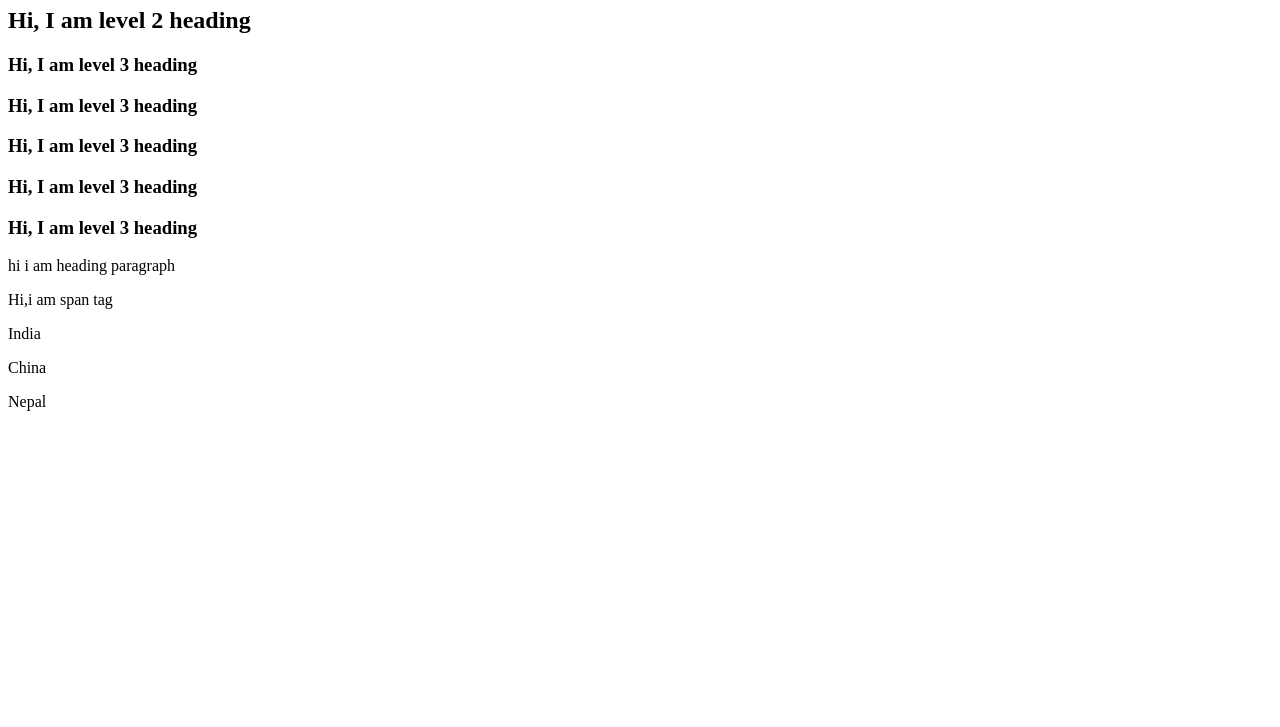
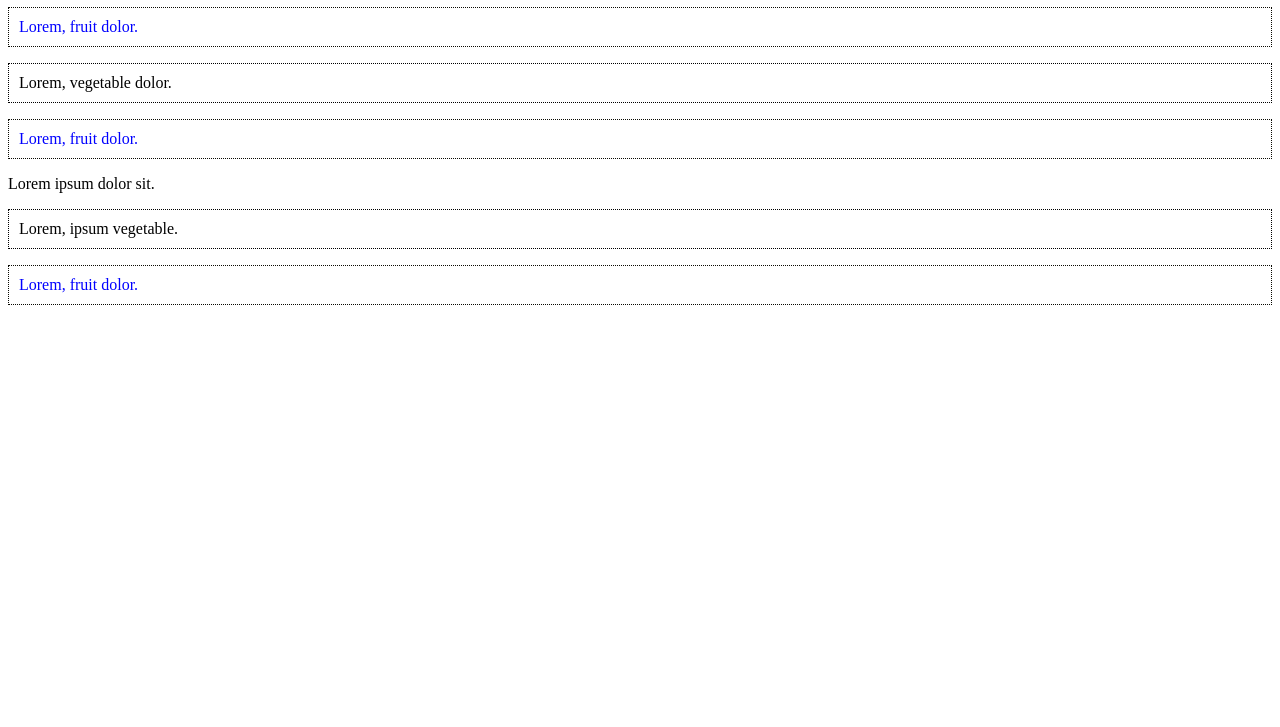
Before and after one commit to Shoaib92725/JavaScript-AttributeSetter-Getter, a plain HTML site: page index.html in a window 1280 px wide. Shown: the part 73-800 px from the top of the page. Drawn offline with Linux system fonts and the light colour scheme.

Commit message:
Add files via upload
Adding and Removing classes using JavaScript

```diff
--- a/index.html
+++ b/index.html
@@ -3,20 +3,19 @@
 <head>
     <meta charset="UTF-8">
     <meta name="viewport" content="width=device-width, initial-scale=1.0">
-    <title>JavaScript-Setter-Getter</title>
+    <title>Adding/Removing Classes</title>
+    <link rel="stylesheet" href="style.css">
 </head>
 <body>
-    <h1>Hi im level 1 heading</h1>
-    <h2 class="one">hi i am heading 1</h2>
-    <h3 class="two">hi i am heading 2</h3>
-    <h3 class="three">hi i am heading 3</h3>
-    <h3 class="four">hi i am heading 4</h3>
-    <h3 class="five">hi i am heading 5</h3>
-    <h3 class="six">hi i am heading 6</h3>
-    <p id="seven">hi i am heading paragraph</p>
-    <div class="content">
-        <p>I am inside div</p>
-    </div>
+    <h1>The DOM Selector</h1>
+
+    <p>Lorem, fruit dolor.</p>
+    <p>Lorem, vegetable dolor.</p>
+    <p>Lorem, fruit dolor.</p>
+    <p>Lorem ipsum dolor sit.</p>
+    <p>Lorem, ipsum vegetable.</p>
+    <p>Lorem, fruit dolor.</p>
+
     <script src="sandbox.js"></script>
 </body>
 </html>
--- a/sandbox.js
+++ b/sandbox.js
@@ -1,29 +1,16 @@
-const a = document.querySelector(".one");
-console.log(a.innerText);
-//changing the text inside the .one class
-a.innerText = "Hi, I am level 2 heading";
-//printing the changed result
-console.log("Changed text : " + a.innerText);
+//Adding And Removing classes by using classList.add('') & classList.remove('')
+// const  content = document.querySelector('p');
+// console.log(content.classList);
+// content.classList.add('fruit');
+// content.classList.remove('fruit');
+// content.classList.add('vegetable');
 
-//selecting all the h3 tags for replacing with userDefinedValues
-const b = document.querySelectorAll("h3");
-b.forEach((x) => {
-  console.log(x.innerHTML);//to find what is inside the tag
-  x.innerText = "Hi, I am level 3 heading";
-  console.log(x.innerText);
+const  content = document.querySelectorAll('p');
+content.forEach(element => {
+    if(element.textContent.includes('fruit')){
+        element.classList.add('fruit');
+    }
+    else if(element.textContent.includes('vegetable')){
+        element.classList.add('vegetable');
+    }
 });
-
-
-//changing the innerHTML using document.querySelector()
-const content = document.querySelector('.content');
-console.log('Before changing',content.innerHTML);//before changing
-content.innerHTML ='<span>  Hi,i am span tag </span>';
-console.log('After changing',content.innerHTML);//after changing
-
-//Adding more tags using document.querySelector()
-//changing the innerHTML using document.querySelector()
-const content1 = document.querySelector('.content');
-const countries = ['India','China','Nepal'];
-countries.forEach(country=>{
-    content1.innerHTML += `<p>${country}</p>`;
-});
--- /dev/null
+++ b/style.css
@@ -0,0 +1,10 @@
+.fruit{
+    padding: 10px;
+    color:blue;
+    border: 1px dotted rgb(10, 10, 3);
+}
+.vegetable{
+    padding: 10px;
+    color:black;
+    border: 1px dotted black;
+}
```
